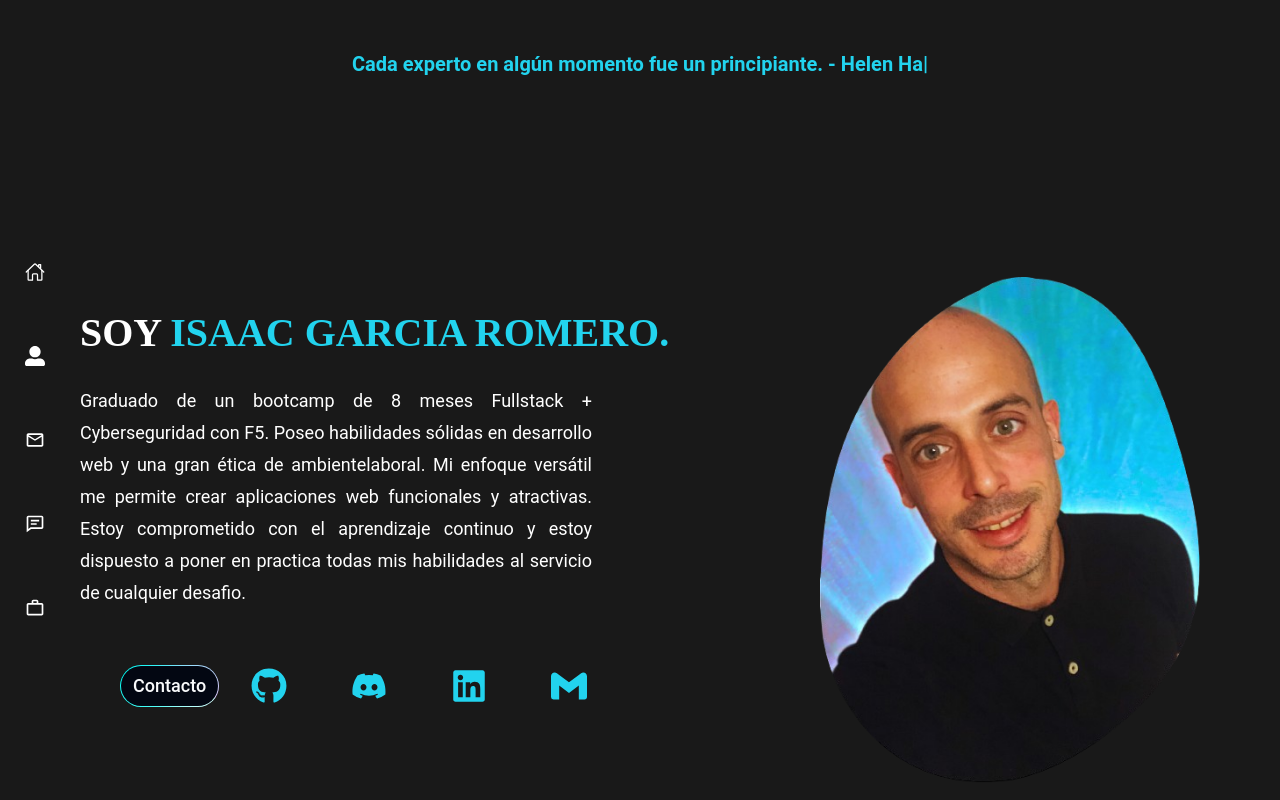
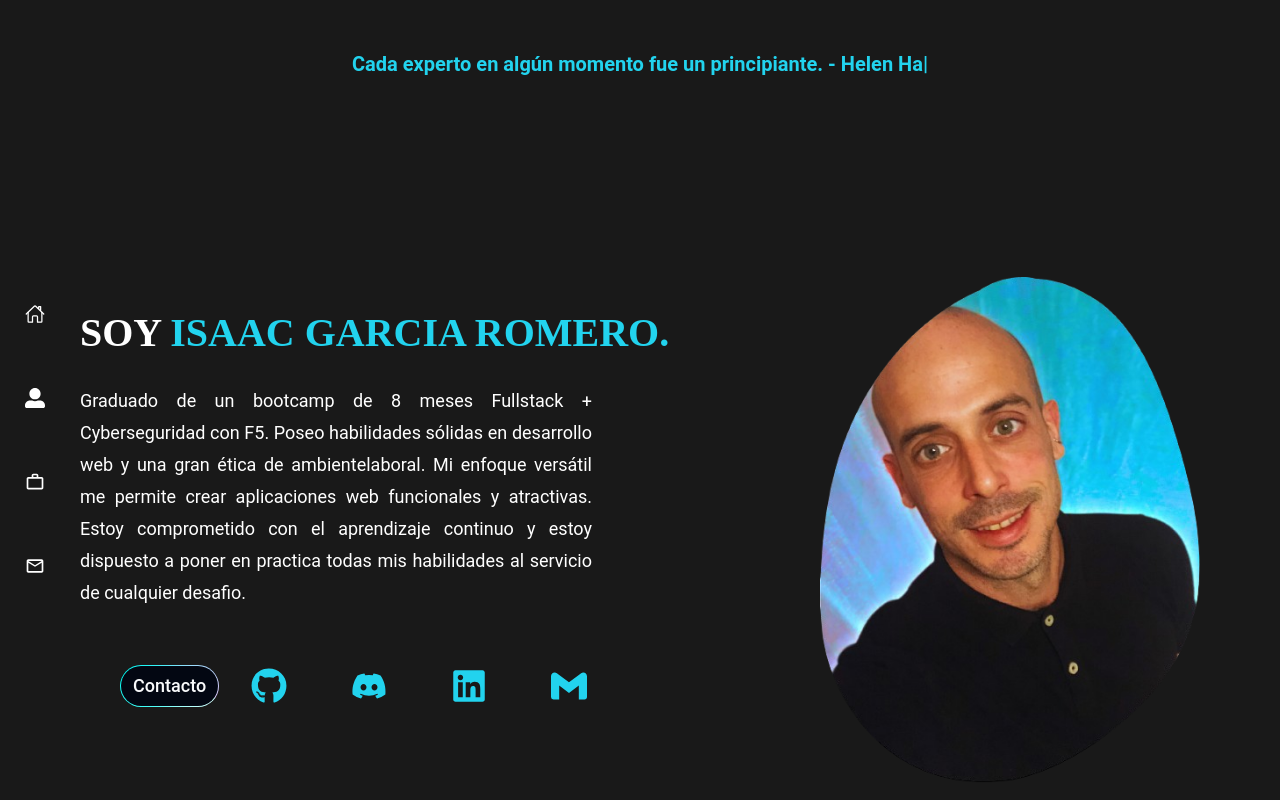
Before and after one commit to Isarok/Portfolio-Isaac, a React (Vite) app: page / in a window 1280 px wide. Shown: the top 800 px of the page. Built offline with nearby package versions, Linux system fonts and the light colour scheme.

Commit message:
added links functionalities

```diff
--- a/src/App.jsx
+++ b/src/App.jsx
@@ -5,7 +5,6 @@ import Header from "./components/Header";
 import Main from "./components/Main";
 import Navbar from "./components/Navbar";
 import Project from "./components/Project";
-/* import Services from "./components/Services"; */
 
 function App() {
   return (
@@ -14,7 +13,6 @@ function App() {
       <Header />
       <Main />
       <About />
-      {/* <Services /> */}
       <Project />
       <Contact />
     </div>
--- a/src/components/Main.jsx
+++ b/src/components/Main.jsx
@@ -48,11 +48,15 @@ const Main = () => {
             >
               <span className="relative inline-block overflow-hidden rounded-full p-[1px]">
                 <span className="absolute inset-[-1000%] animate-[spin_2s_linear_infinite] bg-[conic-gradient(from_90deg_at_50%_50%,#D6FFFE_0%,#00FFF7_50%,#E2CBFF_100%)]" />
-                <div
-                  id="contact"
-                  className="inline-flex h-full w-full cursor-pointer items-center justify-center rounded-full bg-gray-950 px-3 py-1 text-md font-medium text-gray-50 backdrop-blur-3xl"
-                >
-                  Contacto
+                <div className="inline-flex h-full w-full cursor-pointer items-center justify-center rounded-full bg-gray-950 px-3 py-1 text-md font-medium text-gray-50 backdrop-blur-3xl">
+                  <a
+                    href="https://mail.google.com/mail/?view=cm&fs=1&to=isaac.lucerito@gmail.com"
+                    target="_blank"
+                    rel="noopener noreferrer"
+                    className="text-gray-50"
+                  >
+                    Contacto
+                  </a>
                 </div>
               </span>
               <div className="flex flex-row justify-between gap-x-16">
--- a/src/components/Navbar.jsx
+++ b/src/components/Navbar.jsx
@@ -1,7 +1,6 @@
 import { IoHomeOutline } from "react-icons/io5";
 import { MdOutlineMail } from "react-icons/md";
 import { FaUserAlt } from "react-icons/fa";
-import { BiCommentDetail } from "react-icons/bi";
 import { MdOutlineWorkOutline } from "react-icons/md";
 
 import { Link } from "react-scroll";
@@ -29,6 +28,17 @@ const Navbar = () => {
           >
             <FaUserAlt className="cursor-pointer text-xl" />
           </Link>
+
+          <Link
+            activeClass="active"
+            smooth={true}
+            spy={true}
+            to="projects"
+            className="flex items-center justify-center w-[60px] h-[60px]"
+          >
+            <MdOutlineWorkOutline className="cursor-pointer text-xl" />
+          </Link>
+
           <Link
             activeClass="active"
             smooth={true}
@@ -38,24 +48,6 @@ const Navbar = () => {
           >
             <MdOutlineMail className="cursor-pointer text-xl" />
           </Link>
-          <Link
-            activeClass="active"
-            smooth={true}
-            spy={true}
-            to="projects"
-            className="flex items-center justify-center w-[60px] h-[60px]"
-          >
-            <BiCommentDetail className="cursor-pointer text-xl" />
-          </Link>
-          <Link
-            activeClass="active"
-            smooth={true}
-            spy={true}
-            to="contact"
-            className="flex items-center justify-center w-[60px] h-[60px]"
-          >
-            <MdOutlineWorkOutline className="cursor-pointer text-xl" />
-          </Link>
         </div>
       </div>
     </nav>
```
Also changed, not shown: src/components/About.jsx (+0 -46 lines).
